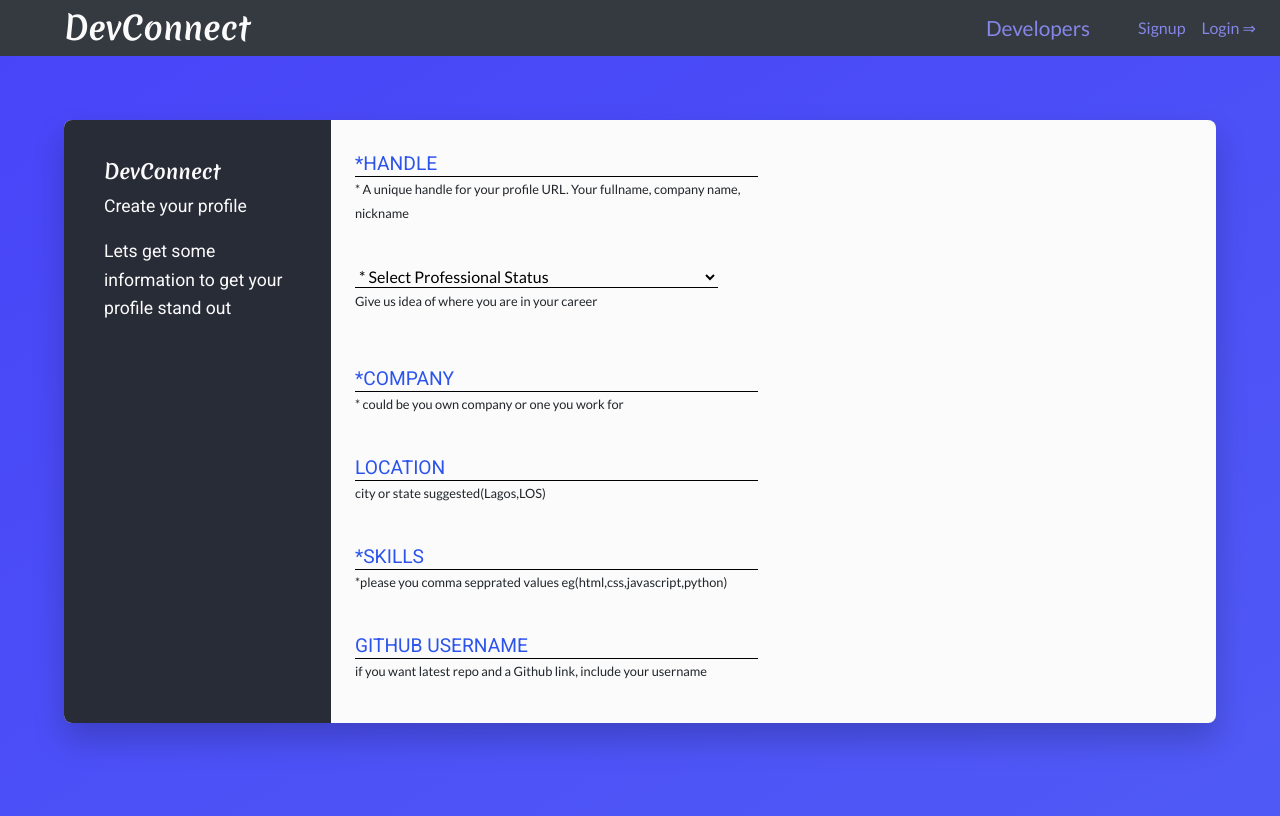
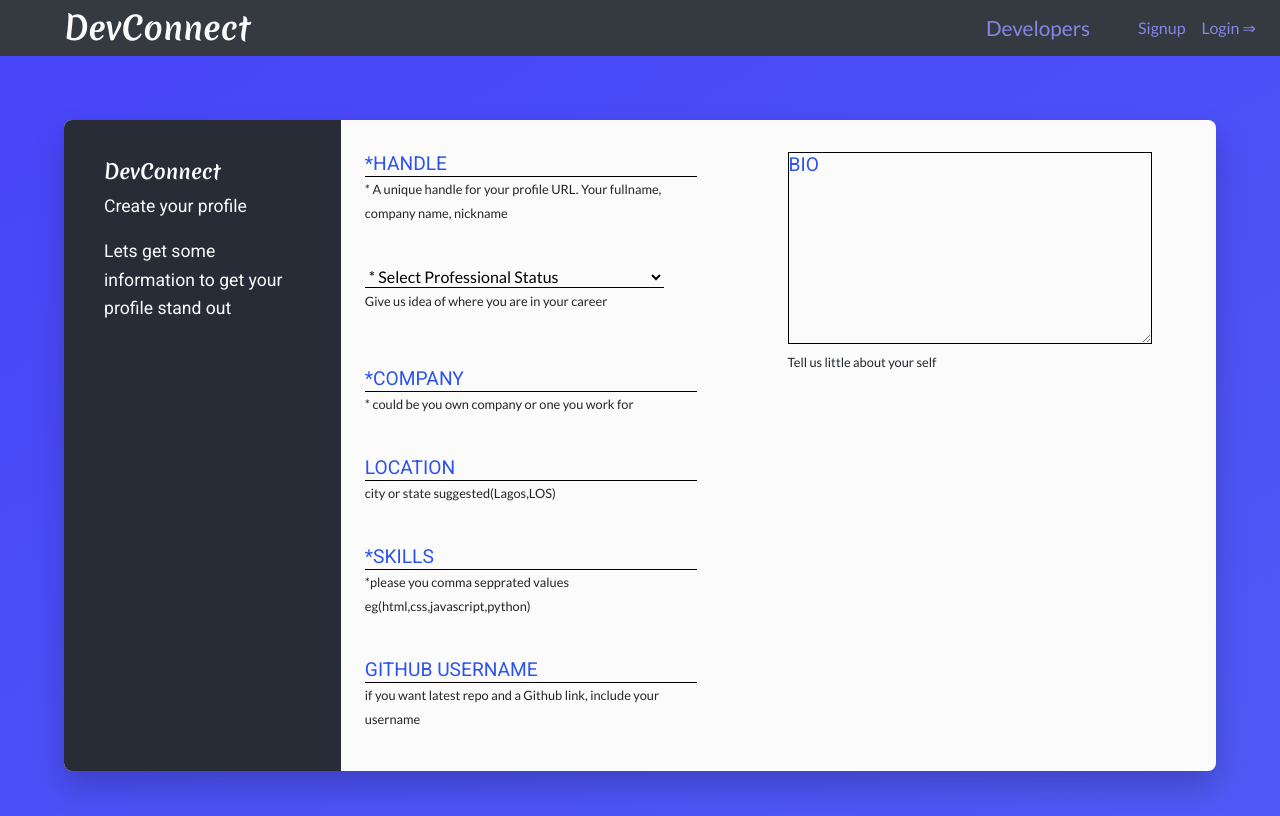
Before and after one commit to ibrahim013/naijadevconnect, a React (Create React App) app in the folder client/: page /createprofile in a window 1280 px wide. Built offline with nearby package versions, Linux system fonts and the light colour scheme.

Commit message:
more styling added to profile reg page

```diff
--- a/client/src/App.css
+++ b/client/src/App.css
@@ -232,6 +232,10 @@ body {
   border-bottom: 1px solid black;
   transition: all 0.3s;
 }
+.text{
+border: 1px solid black;
+min-height:12rem ;
+}
 .icon {
   padding-right: 0.8rem;
 }
@@ -295,11 +299,13 @@ body {
 }
 .form-l-side{
   padding: 2rem 1.5rem 0 1.5rem;
-  width: 50%;
+  width: 40%;
 }
 .form-r-side{
-  width:35%;
+  padding: 2rem 0rem 0 .5rem;
+  width: 40%;
 }
+
 .side-message {
   font-size: 1.9rem;
   line-height: 2.5rem;
--- a/client/src/component/CreateProfile.jsx
+++ b/client/src/component/CreateProfile.jsx
@@ -3,6 +3,7 @@ import PropTypes from "prop-types";
 import { connect } from "react-redux";
 import FormInputTextGroup from "./common/FormInputTextField";
 import FormSelectGroup from "./common/FormSelectGroup";
+import FormTextAreaGroup from "./common/FormTextAreaGroup";
 
 export default class CreateProfile extends Component {
   constructor() {
@@ -107,7 +108,15 @@ export default class CreateProfile extends Component {
               info="if you want latest repo and a Github link, include your username"
             />
           </div>
-          <div className="form-r-side" />
+          <div className="form-r-side" >
+          <FormTextAreaGroup
+            name="bio"
+            placeholder="bio"
+            error={error.bio}
+            onChange={this.onChange}
+            info="Tell us little about your self"
+          />
+          </div>
         </div>
       </div>
     );
--- a/client/src/component/common/FormTextAreaGroup.jsx
+++ b/client/src/component/common/FormTextAreaGroup.jsx
@@ -11,13 +11,13 @@ const FormTextAreaGroup = ({
   placeholder,
   glyphicon
 }) => (
-  <div className="form-content">
+  <div className="form-content-i">
     <i className={glyphicon} />
     <textarea
       value={value}
       onChange={onChange}
       name={name}
-      className={classNames("form-data", {"is-info": info})}
+      className={classNames("form-data text", {"is-info": info})}
       placeholder={placeholder}
     />
     {info && <span className="info">{info}</span>}
```
